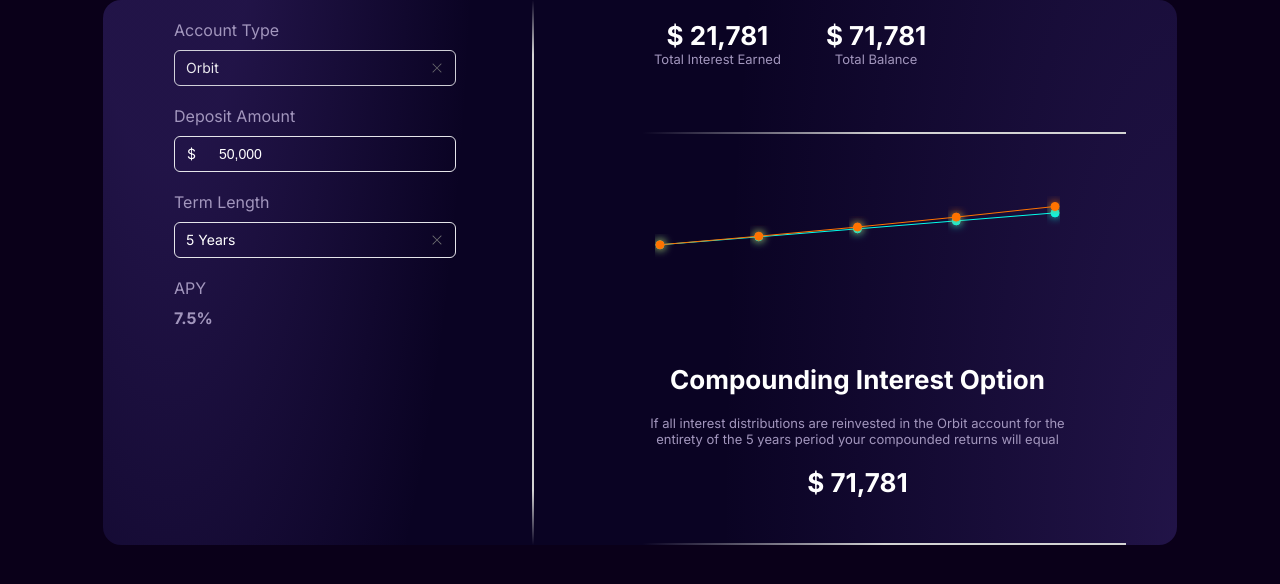
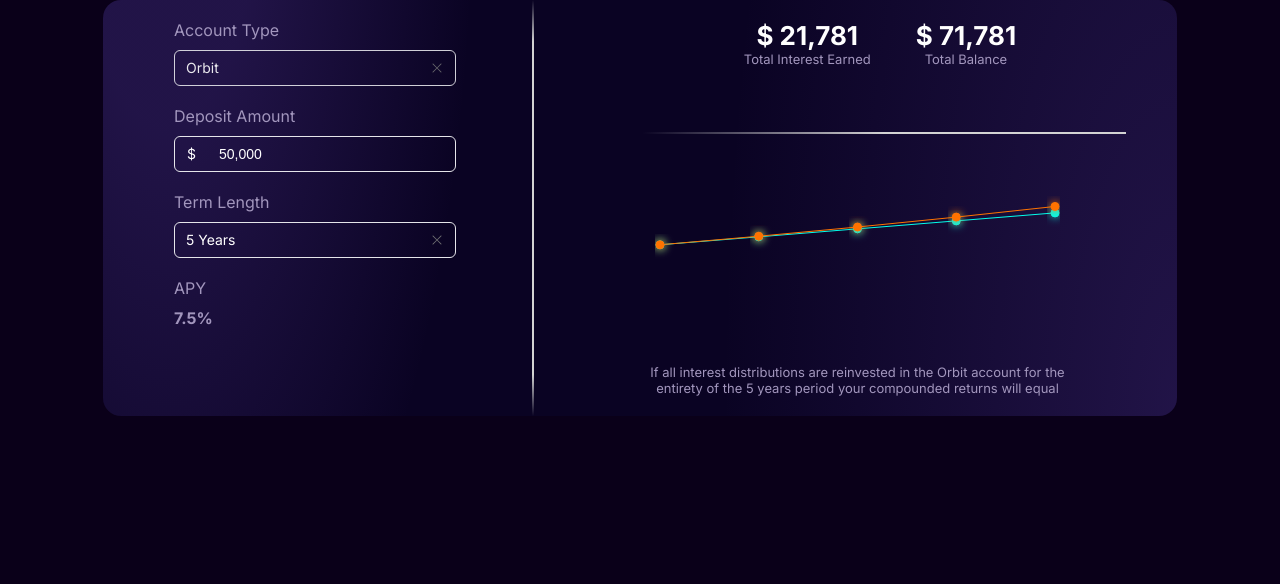
Before and after one commit to Yield2024/calculator, a Next.js app: page / in a window 1280 px wide. Shown: the top 584 px of the page. Built offline with nearby package versions, Linux system fonts and the light colour scheme.

Commit message:
Fix element

```diff
--- a/app/components/Calculator/calculator.module.scss
+++ b/app/components/Calculator/calculator.module.scss
@@ -78,6 +78,7 @@
 	.main_right_header_info {
 		display: flex;
 		margin: 20px;
+		justify-content: center;
 	}
 
 	.main_right_header_info_earned_number,
--- a/app/components/Calculator/page.tsx
+++ b/app/components/Calculator/page.tsx
@@ -325,9 +325,9 @@
             return (
                 <div className={styles.custom_tooltip}>
                     <p className="label">{`${title} - ${(label || 0) + 1}`}</p>
-                     <p className="intro">{`Interest 2 - $${new Intl.NumberFormat("en-US").format(value2 - numericValue)}`}</p>
+                     <p className="intro">{`Compounding Interest  - $${new Intl.NumberFormat("en-US").format(value2 - numericValue)}`}</p>
                     <p className="desc">{`Total - $${new Intl.NumberFormat("en-US").format(value2)}`}</p>
-                    <p className="intro">{`Interest 1 - $${new Intl.NumberFormat("en-US").format(value - numericValue)}`}</p>
+                    <p className="intro">{`Simple Interest  - $${new Intl.NumberFormat("en-US").format(value - numericValue)}`}</p>
                     <p className="desc">{`Total - $${new Intl.NumberFormat("en-US").format(value)}`}</p>
 
                 </div>
@@ -523,32 +523,14 @@
                 </div>
             </div>
             <div
-                className={styles.main_right_header_info_earned_number}
-            >{`Compounding Interest Option`}</div>
-            <div
                 className={styles.main_right_header_info_earned}
-                style={{ marginTop: "20px", marginBottom: "20px" }}
+                style={{ marginBottom: "20px" }}
             >
                 <div className={styles.main_right_header_info_earned_text}>
                 If all interest distributions are reinvested in the {accTypes}{" "}
                 account for the entirety of the {termState} years period your
                 compounded returns will equal <br></br>{" "}
                 </div>
-                <div
-                className={styles.main_right_header_info_earned_number}
-                style={{ marginTop: "20px" }}
-                >{`$ ${new Intl.NumberFormat("en-US").format(
-                Number(
-                    calcularInteresCompuestoReinversion(
-                    parseFloat(deposit.replace(/,/g, "")),
-                    Number(parseFloat(termState.replace(/,/g, ""))),
-                    calcApyAnual() / 100
-                    ).toFixed(0)
-                )
-                )}`}</div>
-            </div>
-            <div className={styles.middle}>
-                <div className={styles.middle_line}></div>
             </div>
             </div>
         </div>
```
